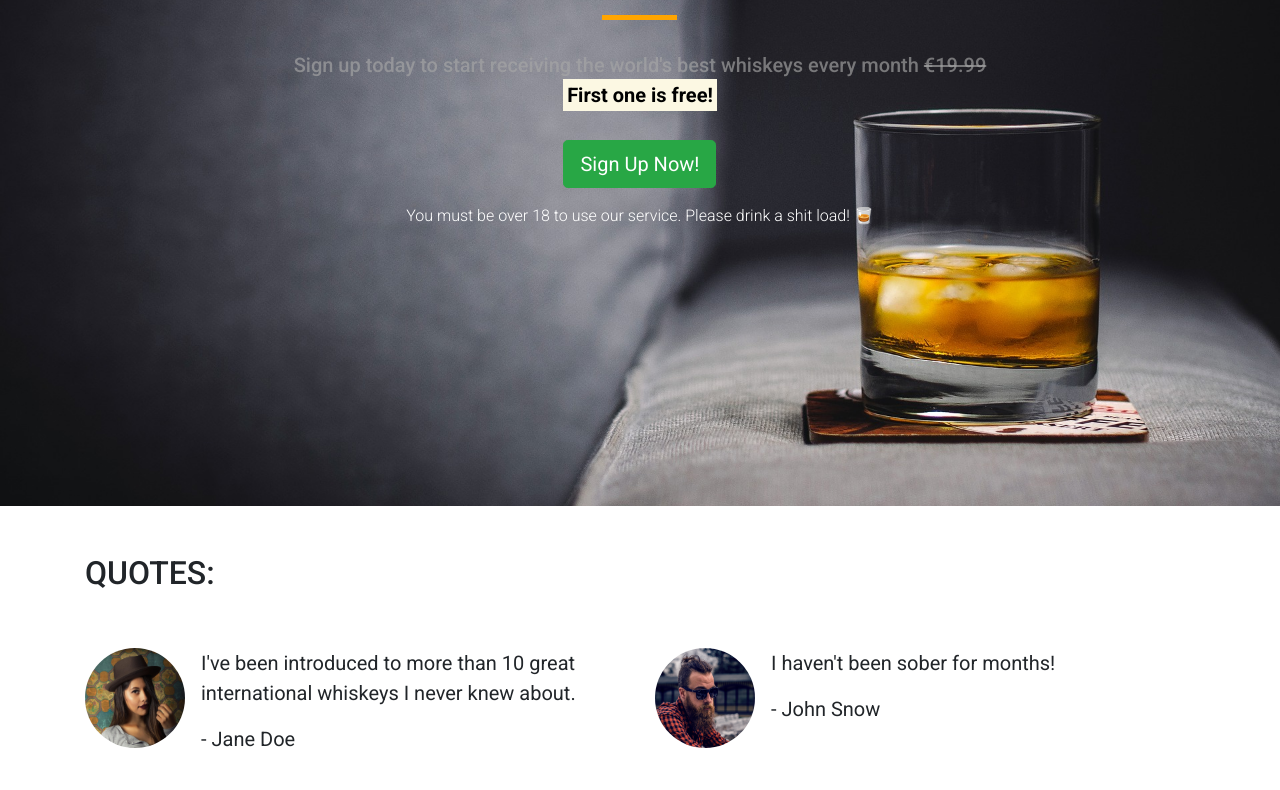
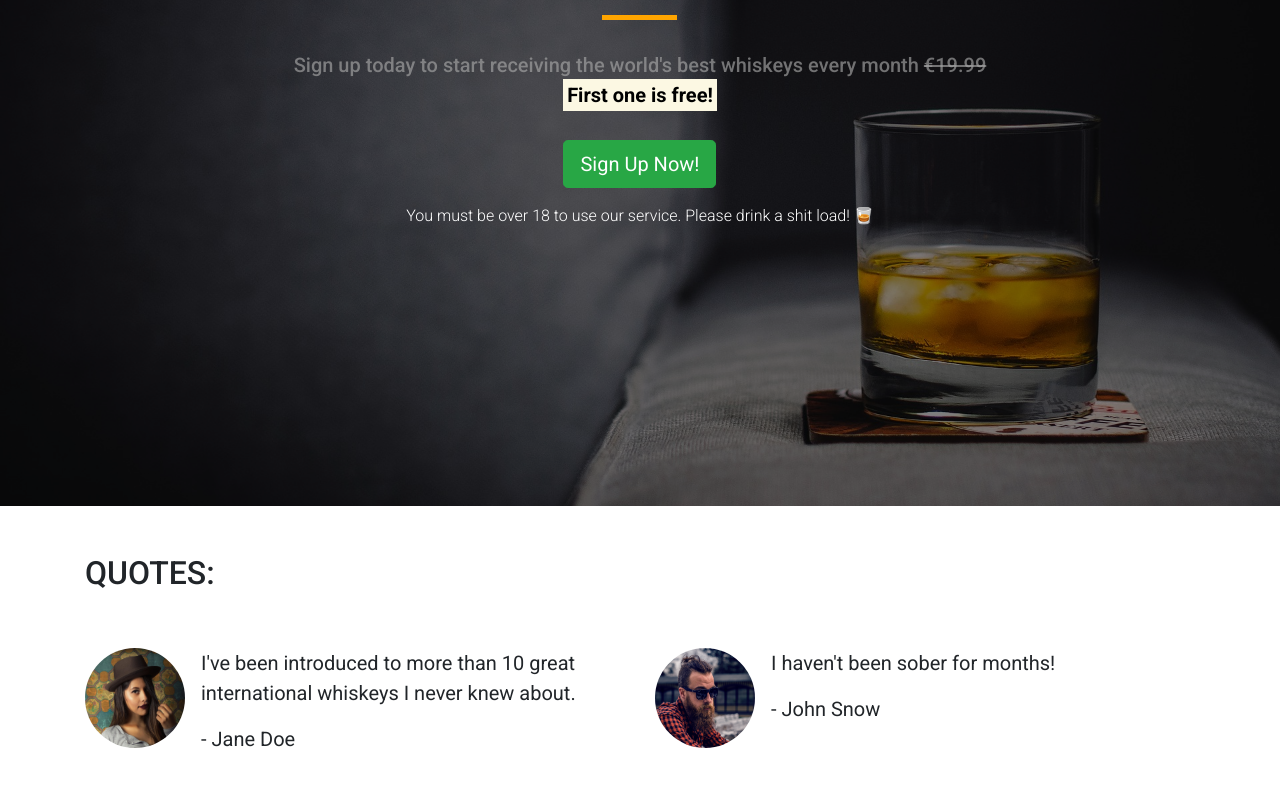
Before and after one commit to TerryLoc/bootstrap_test, a website: page index.html in a window 1280 px wide. Shown: the part 350-1140 px from the top of the page. Drawn offline with nearby package versions, Linux system fonts and the light colour scheme.

Commit message:
Feat: add overlay

```diff
--- a/css/style.css
+++ b/css/style.css
@@ -23,6 +23,8 @@ body {
   display: flex;
   align-items: center;
   justify-content: center;
+
+  position: relative;
 }
 
 .quotes-container {
@@ -32,6 +34,15 @@ body {
 }
 
 .fav-container {
+}
+
+.opaque-overlay {
+  background-color: rgba(0, 0, 0, 0.5);
+  height: 100%;
+  width: 100%;
+  position: absolute;
+  top: 0;
+  left: 0;
 }
 
 /*jumbotron*/
--- a/index.html
+++ b/index.html
@@ -92,6 +92,7 @@
     <!-- /.alert -->
     <!-- Callout -->
     <div class="container-fluid callout-container">
+      <div class="opaque-overlay">&nbsp;</div>
       <div class="row">
         <div class="col-12">
           <section class="callout jumbotron text-center">
```
